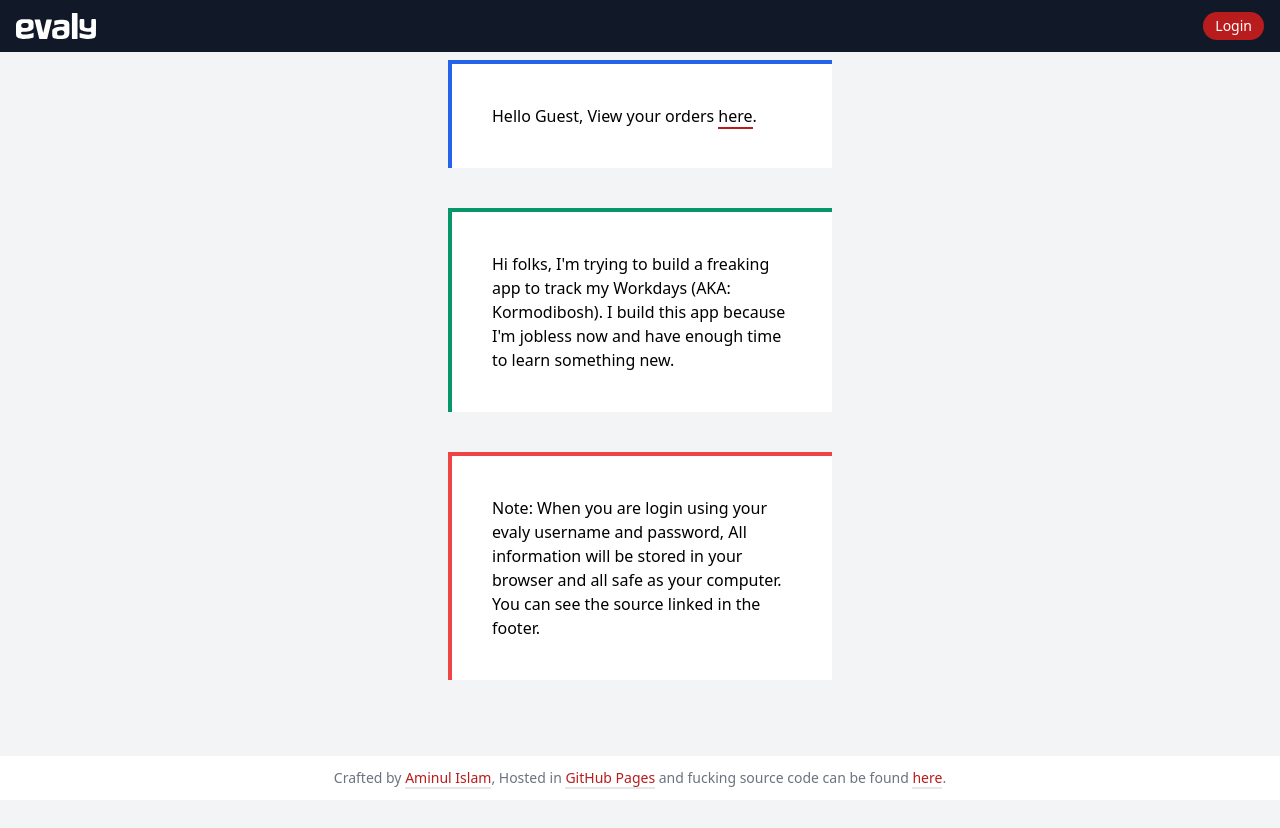
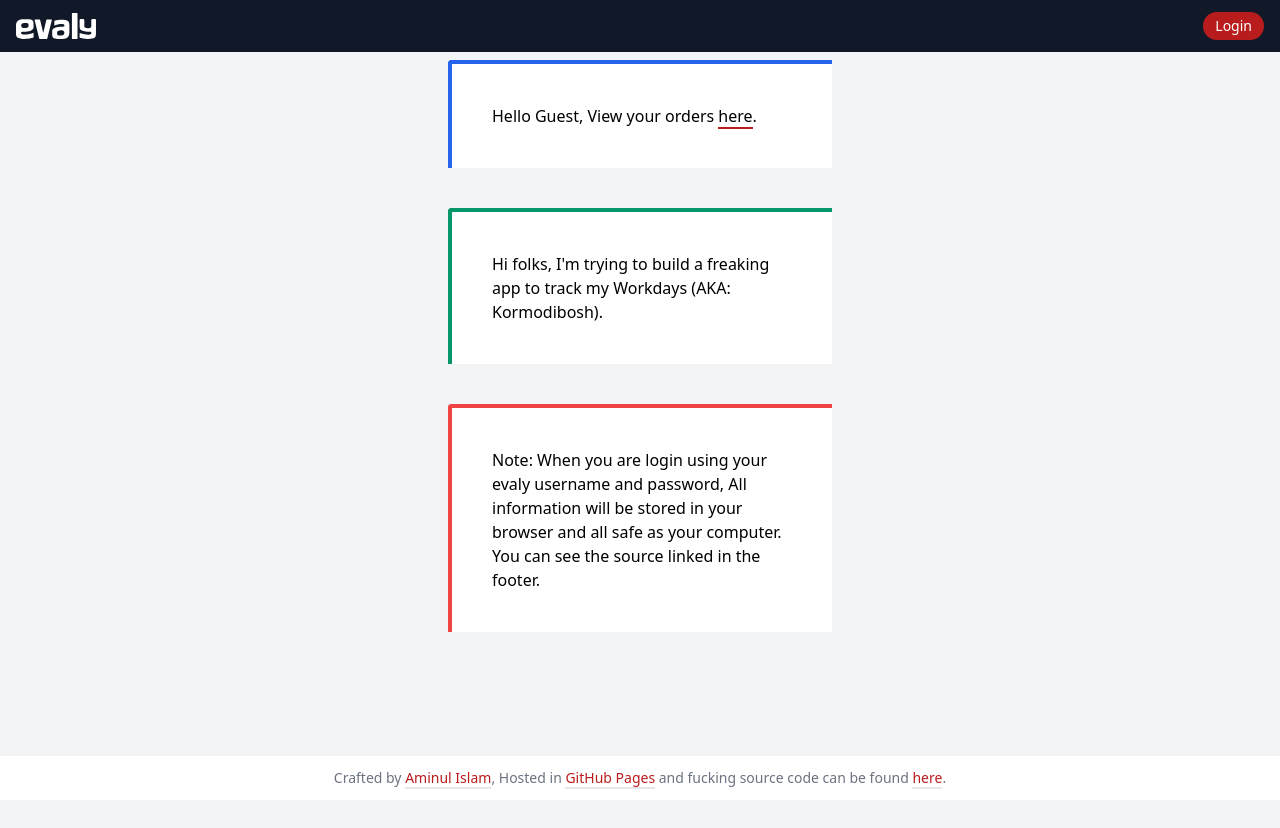
Before and after one commit to AminulBD/evaly.me, a Vue app: page /#/ in a window 1280 px wide. Shown: the top 828 px of the page. Built offline with nearby package versions, Linux system fonts and the light colour scheme.

Commit message:
update message

```diff
--- a/src/pages/Home.vue
+++ b/src/pages/Home.vue
@@ -1,15 +1,15 @@
 <template>
   <div class="bg-gray-100 py-2 min-h-screen">
     <div class="container mx-auto">
-      <div class="w-96 bg-white border-l-4 border-t-4 border-blue-600 p-10 mx-auto">
+      <div class="w-96 bg-white border-l-4 border-t-4 border-blue-600 p-10 mx-auto rounded-tl">
         Hello {{ profile.first_name }}, View your orders <router-link class="border-b-2 border-red-700" :to="{name: 'Orders'}">here</router-link>.
       </div>
 
-      <div class="w-96 bg-white border-l-4 mt-10 border-t-4 border-green-600 p-10 mx-auto">
-        Hi folks, I'm trying to build a freaking app to track my Workdays (AKA: Kormodibosh). I build this app because I'm jobless now and have enough time to learn something new.
+      <div class="w-96 bg-white border-l-4 mt-10 border-t-4 border-green-600 p-10 mx-auto rounded-tl">
+        Hi folks, I'm trying to build a freaking app to track my Workdays (AKA: Kormodibosh).
       </div>
 
-      <div class="w-96 bg-white border-l-4 mt-10 border-t-4 border-red-500 p-10 mx-auto">
+      <div class="w-96 bg-white border-l-4 mt-10 border-t-4 border-red-500 p-10 mx-auto rounded-tl">
         Note: When you are login using your evaly username and password, All information will be stored in your browser and all safe as your computer. You can see the source linked in the footer.
       </div>
     </div>
```
